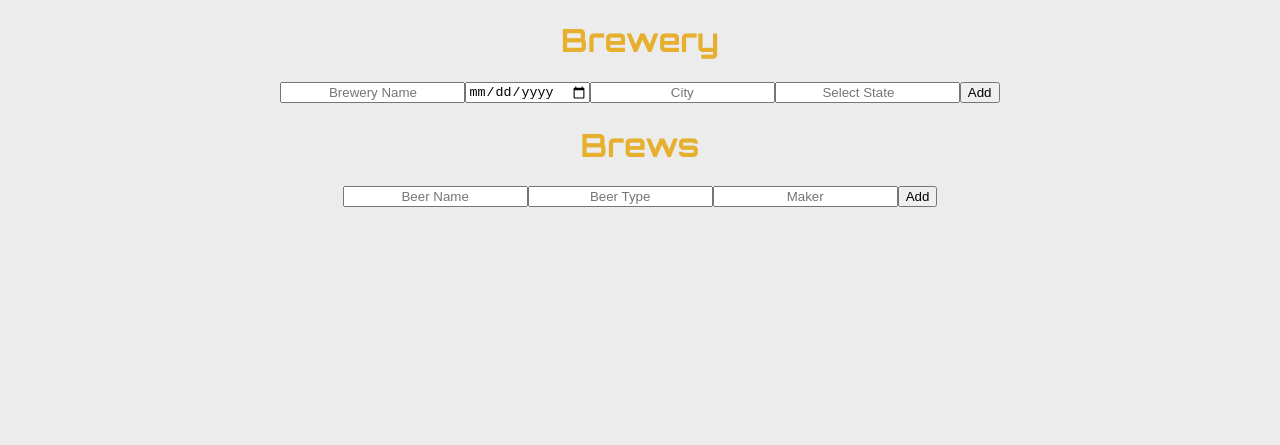
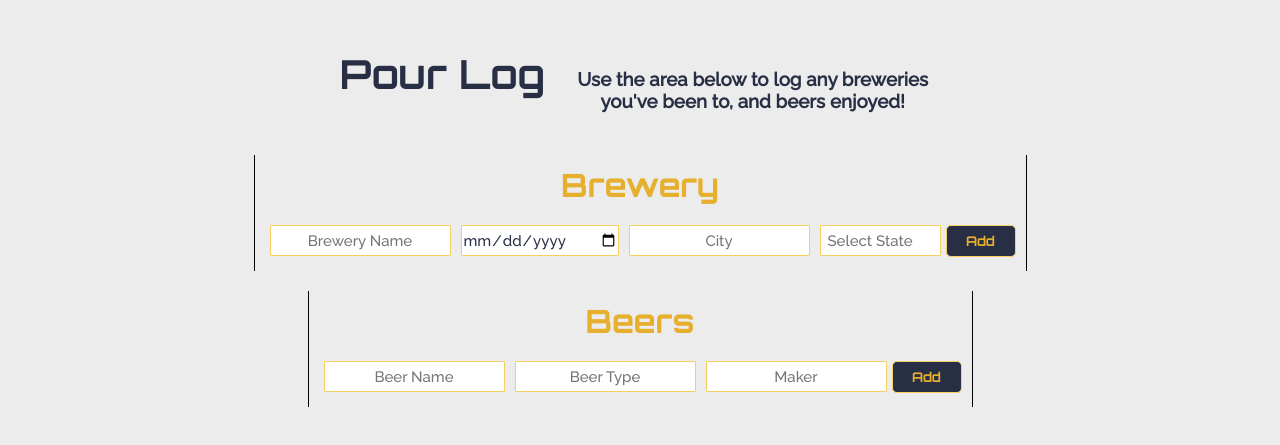
Before and after one commit to mattstr23/Free-Brew, a plain HTML site: page HTML/pourLog.html in a window 1280 px wide. Shown: the part 107-552 px from the top of the page. Drawn offline with Linux system fonts and the light colour scheme.

Commit message:
PourLog semi completion, CSS cleanup

```diff
--- a/CSS/nav.css
+++ b/CSS/nav.css
@@ -47,6 +47,7 @@ body {
   justify-content: space-between;
   width: 50px;
   height: 40px;
+  margin-top: 25px;
 }
 .toggleMenu .bar {
   height: 10px;
--- a/CSS/pourLog.css
+++ b/CSS/pourLog.css
@@ -8,28 +8,149 @@
 }
 .mainCont {
   display: flex;
+  flex-direction: column;
   justify-content: center;
   align-items: center;
   flex-wrap: wrap;
   background-color: #ececec;
   width: 100%;
 }
-.mainCont h1 {
+.mainUserArea {
+  display: flex;
+  flex-wrap: wrap;
+  justify-content: center;
+}
+.pageInfo {
+  display: flex;
   text-align: center;
+  margin: 15px;
+  margin-top: 50px;
+  color: #282f44;
+}
+.pageInfo h1 {
+  margin: 0;
+  margin-right: 20px;
   font-family: "Orbitron", sans-serif;
-  color: #e6af2e;
+  font-size: 40px;
+}
+.pageInfo h3 {
+  max-width: 375px;
 }
 .breweryCont {
   display: flex;
   flex-direction: column;
+  align-items: center;
+  border-left: 1px solid black;
+  border-right: 1px solid black;
+  margin: 10px;
+  padding: 10px;
+}
+.brewForm {
+  display: flex;
+  flex-direction: column;
+}
+.brewForm h1 {
+  text-align: center;
+  font-family: "Orbitron", sans-serif;
+  color: #e6af2e;
+  margin: 0;
+  margin-bottom: 15px;
+}
+.brewUser input {
+  margin: 5px;
+  font-family: "Raleway", sans-serif;
+  color: #282f44;
+  font-size: 15px;
+  border: 1px solid #f5d061;
+  border-radius: 1px;
+}
+.brewName {
+  height: 27px;
+  width: 175px;
+}
+.brewDate {
+  width: 155px;
+  height: 29px;
+}
+.brewCity {
+  width: 175px;
+  height: 27px;
+}
+.brewState {
+  width: 115px;
+  height: 27px;
 }
 .brewUser {
   display: flex;
+  align-items: center;
+  flex-wrap: wrap;
+  justify-content: center;
+}
+.brewSub {
+  font-family: "Orbitron", sans-serif;
+  color: #e6af2e;
+  height: 32px;
+  width: 70px;
+  background-color: #282f44;
+  border: 1px solid #f5d061;
+  border-radius: 5px;
+}
+.userBrewz {
+  display: flex;
+  flex-direction: column;
 }
 .beerCont {
   display: flex;
   flex-direction: column;
+  align-items: center;
+  border-left: 1px solid black;
+  border-right: 1px solid black;
+  margin: 10px;
+  padding: 10px;
 }
-.userBeer {
+.beerForm {
   display: flex;
+  flex-direction: column;
 }
+.beerForm h1 {
+  text-align: center;
+  font-family: "Orbitron", sans-serif;
+  color: #e6af2e;
+  margin: 0;
+  margin-bottom: 15px;
+}
+.beerForm input {
+  margin: 5px;
+  font-family: "Raleway", sans-serif;
+  color: #282f44;
+  font-size: 15px;
+  border: 1px solid #f5d061;
+  border-radius: 1px;
+}
+.beerUser {
+  display: flex;
+  align-items: center;
+  flex-wrap: wrap;
+  justify-content: center;
+}
+.beerSub {
+  font-family: "Orbitron", sans-serif;
+  color: #e6af2e;
+  height: 32px;
+  width: 70px;
+  background-color: #282f44;
+  border: 1px solid #f5d061;
+  border-radius: 5px;
+}
+.beerName {
+  width: 175px;
+  height: 27px;
+}
+.beerType {
+  width: 175px;
+  height: 27px;
+}
+.maker {
+  width: 175px;
+  height: 27px;
+}
--- a/HTML/pourLog.html
+++ b/HTML/pourLog.html
@@ -33,6 +33,11 @@
             </nav>
         </div>
         <div class="mainCont">
+            <div class="pageInfo">
+                <h1>Pour Log</h1>
+                <h3>Use the area below to log any breweries you've been to, and beers enjoyed!</h3>
+            </div>
+            <div class="mainUserArea">
                 <div class="breweryCont">
                     <div class="brewForm">
                         <h1>Brewery</h1>
@@ -54,20 +59,29 @@
                                 <option value="OK">OK</option><option value="OR">OR</option><option value="PA">PA</option><option value="RI">RI</option>
 	                            <option value="SC">SC</option><option value="SD">SD</option><option value="TN">TN</option><option value="TX">TX</option>
                                 <option value="UT">UT</option><option value="VT">VT</option><option value="VA">VA</option><option value="WA">WA</option>
-                            <option value="WI">WI</option><option value="WV">WV</option><option value="WY">WY</option><option value="Out of States">Out of States</option>
+                                <option value="WI">WI</option><option value="WV">WV</option><option value="WY">WY</option><option value="Out of States">Elsewhere</option>
                             </datalist>
                             <button class="brewSub" type="submit">Add</button>
+                        </div>
+                    </div>
+                    <div class="userBrewz">
+                        <div class="brewserOutline">
+
                         </div>
                     </div>
                 </div>
                 <div class="beerCont">
                     <div class="beerForm">
-                    <h1>Brews</h1>
-                    <div class="userBeer">
+                        <h1>Beers</h1>
+                        <div class="beerUser">
                             <input class="beerName" type="text" placeholder="Beer Name">
                             <input class="beerType" type="text" placeholder="Beer Type">
                             <input class="maker" type="text" placeholder="Maker">
                             <button class="beerSub" type="submit">Add</button>
+                        </div>
+                    </div>
+                    <div class="userBeerz">
+
                     </div>
                 </div>
             </div>
--- a/JAVA/pourLog.js
+++ b/JAVA/pourLog.js
@@ -1,3 +1,4 @@
+//User JS STart
 const toggleMen = document.querySelector(".toggleMenu");
 const navLinks = document.querySelector(".navLinks");
 const loginBut = document.querySelector(".loginBut");
@@ -18,3 +19,4 @@ close.addEventListener("click", () => {modal.style.display = "none"});
 window.addEventListener("click", (e) => {if(e.target == modal){modal.style.display = "none"}});
 window.addEventListener("click", (e) => {if(e.target == modal){clearInput()}});
 close.addEventListener("click", () => {clearInput()});
+//User JS End
--- a/JAVA/register.js
+++ b/JAVA/register.js
@@ -1,3 +1,4 @@
+//User JS Start
 const toggleMen = document.querySelector(".toggleMenu");
 const navLinks = document.querySelector(".navLinks");
 const loginBut = document.querySelector(".loginBut");
@@ -20,3 +21,4 @@ close.addEventListener("click", () => {modal.style.display = "none"});
 window.addEventListener("click", (e) => {if(e.target == modal){modal.style.display = "none"}});
 window.addEventListener("click", (e) => {if(e.target == modal){clearInput()}});
 close.addEventListener("click", () => {clearInput()});
+//User JS End
```
Also changed, not shown: CSS/register.css (+7 -0 lines), HTML/register.html (+1 -0 lines). Lines whose indentation alone changed are shown as unchanged.
